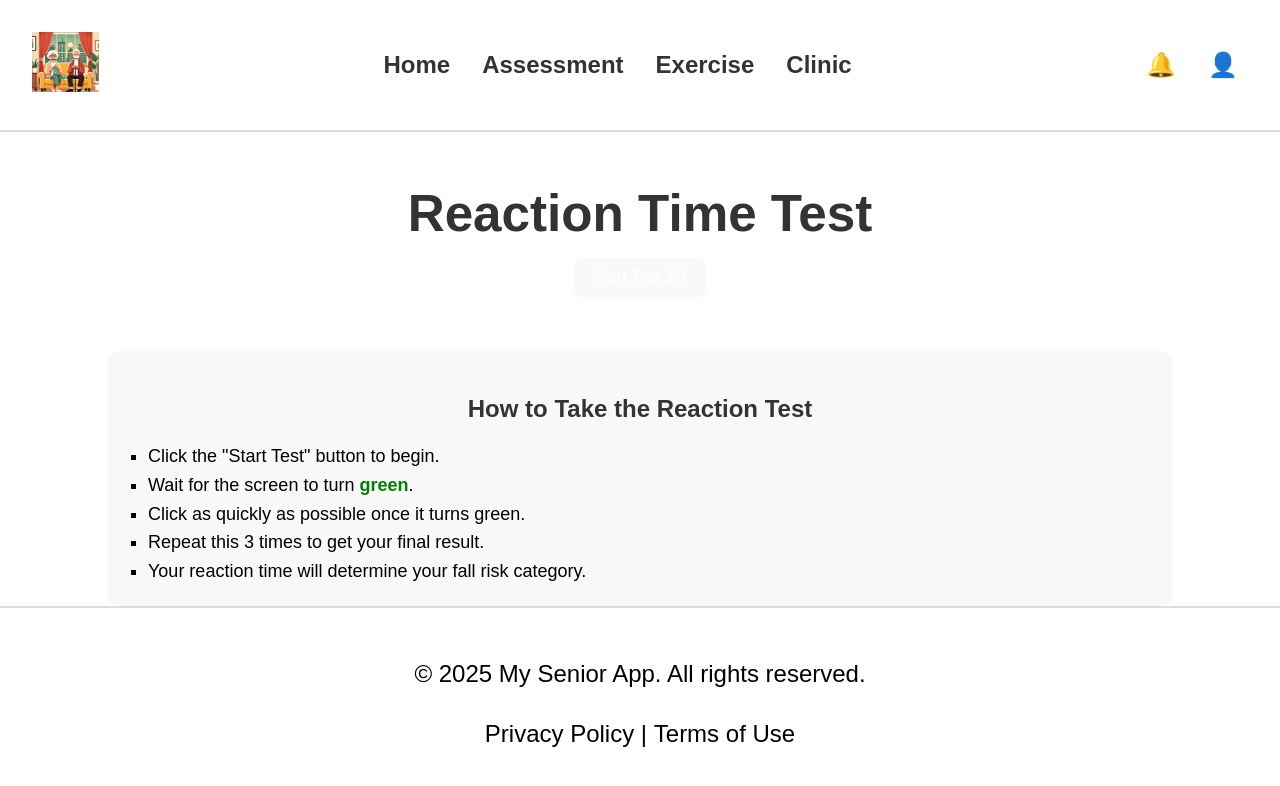
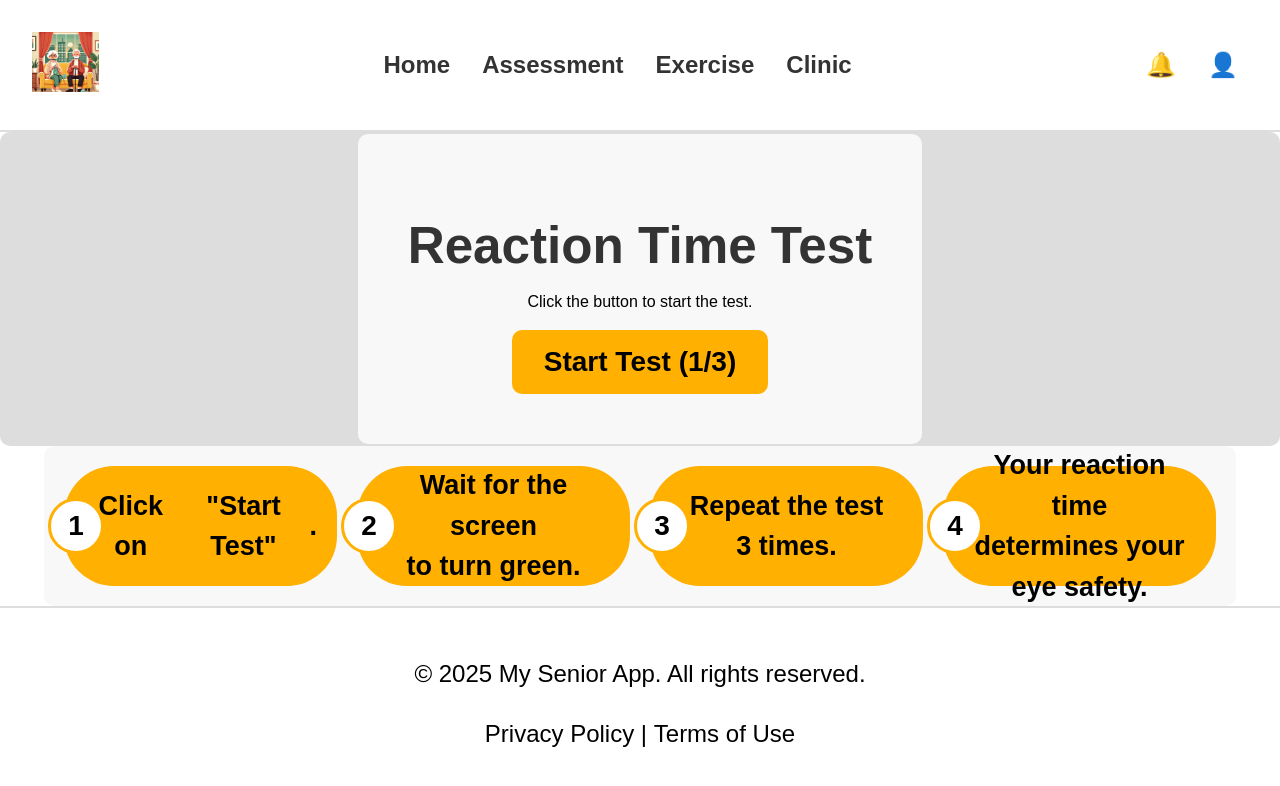
Before and after one commit to JaydenToh/Assignment-2---CNAD-, a React (Vite) app in the folder frontend/: page /reaction in a window 1280 px wide. Shown: the top 786 px of the page. Built offline with nearby package versions, Linux system fonts and the light colour scheme.

Commit message:
Updated ui for reaction time function to be more elderly centric

```diff
--- a/frontend/src/pages/ReactionTime.css
+++ b/frontend/src/pages/ReactionTime.css
@@ -3,106 +3,164 @@
   display: flex;
   flex-direction: column;
   min-height: 100vh;
+  font-family: Arial, sans-serif;
 }
 
-/* Reaction Test Section */
+/* Fullscreen Reaction Test Box */
 .reaction-test-container {
-  width: 80%;
-  margin: auto;
-  padding: 20px;
+  flex: 1;
+  width: 100%;
+  height: 65vh;
+  display: flex;
+  align-items: center;
+  justify-content: center;
   text-align: center;
-  font-family: Arial, sans-serif;
-  flex: 1;
+  user-select: none;
+  cursor: pointer;
+  transition: background-color 0.3s ease-in-out;
+  background-color: #ddd;
+  border-radius: 10px;
 }
 
-/* Instructions Section */
+/* Idle State */
+.reaction-box.idle {
+  background-color: #f8f8f8;
+  padding: 50px;
+  border-radius: 10px;
+  text-align: center;
+}
+
+/* 🔴 Waiting State */
+.reaction-test-container.waiting {
+  background-color: red;
+  color: white;
+}
+
+/* 🟢 Ready State */
+.reaction-test-container.ready {
+  background-color: green;
+  color: white;
+}
+
+/* 🔹 Enlarged Text for "Wait for green" and "CLICK NOW!" */
+.reaction-box.waiting p,
+.reaction-box.ready p {
+  font-size: 48px;
+  font-weight: bold;
+  color: white;
+}
+
+/* ⚠️ Too Soon State */
+.reaction-box.tooSoon {
+  background-color: #ccc; /* Neutral gray */
+  color: black;
+  padding: 50px;
+  border-radius: 10px;
+  text-align: center;
+}
+
+/* 🟡 Yellow Buttons */
+.start-btn {
+  background: #FFB000;
+  color: black;
+  font-size: 28px;
+  padding: 16px 32px;
+  border: none;
+  border-radius: 10px;
+  cursor: pointer;
+  font-weight: bold;
+}
+
+.start-btn:hover {
+  background: #E69B00;
+}
+
+/* 🎯 Result Box */
+.reaction-box.result {
+  background: rgba(255, 255, 255, 0.9);
+  padding: 50px;
+  border-radius: 10px;
+  text-align: center;
+}
+
+/* 🏆 Final Message (Risk Level) */
+.reaction-box.final {
+  padding: 50px;
+  border-radius: 10px;
+  text-align: center;
+  font-size: 36px;
+}
+
+/* 🟢 Risk Level - Good */
+.risk-text.good {
+  color: green;
+}
+
+/* 🟠 Risk Level - Okay */
+.risk-text.okay {
+  color: orange;
+}
+
+/* 🔴 Risk Level - High Risk */
+.risk-text.high-risk {
+  color: red;
+}
+
+/* Enlarged Text */
+.big-text {
+  font-size: 32px;
+  font-weight: bold;
+}
+
+/* 🟡 Yellow Bubble Styled Instructions */
 .instructions-container {
-  width: 80%;
+  display: flex;
+  justify-content: center;
+  align-items: center;
+  gap: 20px;
+  width: 90%;
+  max-width: 1800px;
   margin: auto;
   padding: 20px;
   background: #f8f8f8;
   border-radius: 10px;
-  text-align: left;
-  font-family: Arial, sans-serif;
-}
-
-.instructions-container h2 {
-  text-align: center;
-  color: #333;
-}
-
-.instructions-container ul {
-  list-style-type: square;
-  padding-left: 20px;
-  font-size: 18px;
-  line-height: 1.6;
-}
-
-.instructions-container .green-text {
-  color: green;
-  font-weight: bold;
-}
-
-/* Headings */
-h1 {
-  color: #333;
-  margin-bottom: 15px;
-}
-
-/* Reaction Box */
-.reaction-box {
-  width: 200px;
-  height: 200px;
-  margin: 20px auto;
-  border-radius: 10px;
-  display: none;
-  cursor: pointer;
-}
-
-/* State Styles */
-.reaction-box.waiting {
-  background-color: red;
-  display: block;
-}
-
-.reaction-box.ready {
-  background-color: green;
-  display: block;
-}
-
-/* Buttons */
-button {
-  background: #008CBA;
-  color: white;
-  border: none;
-  padding: 12px 15px;
-  cursor: pointer;
-  font-size: 16px;
-  border-radius: 5px;
-}
-
-button:hover {
-  background: #005f73;
-}
-
-/* Reaction Time Result */
-.result-message {
-  font-size: 24px;
-  font-weight: bold;
-  margin-top: 20px;
-  padding: 10px;
-  border-radius: 5px;
   text-align: center;
 }
 
-.result-message.good {
-  color: green;
+/* 🟡 Individual Instruction Steps */
+.instruction-step {
+  flex: 1;
+  display: flex;
+  align-items: center;
+  justify-content: center;
+  font-size: 27px;
+  font-weight: bold;
+  text-align: center;
+  padding: 20px;
+  width: 220px;
+  height: 80px;
+  border-radius: 50px;
+  background-color: #FFB000;
+  color: black;
+  position: relative;
 }
 
-.result-message.okay {
-  color: orange;
+/* 🏷️ Bigger Bubble Number */
+.instruction-step::before {
+  content: attr(data-step);
+  position: absolute;
+  left: -16px;
+  top: 50%;
+  transform: translateY(-50%);
+  background: white;
+  color: #000000;
+  font-weight: bold;
+  font-size: 28px; /* Increased font size */
+  width: 50px; /* Increased bubble size */
+  height: 50px; /* Increased bubble size */
+  border-radius: 50%;
+  display: flex;
+  align-items: center;
+  justify-content: center;
+  border: 3px solid #FFB000; /* Slightly thicker border */
 }
-
-.result-message.high-risk {
-  color: red;
-}
--- a/frontend/src/pages/ReactionTime.jsx
+++ b/frontend/src/pages/ReactionTime.jsx
@@ -4,18 +4,21 @@ import Header from "./Header";
 import Footer from "./Footer";
 
 const ReactionTimeTest = () => {
-  const [gameState, setGameState] = useState("idle"); // 'idle' | 'waiting' | 'ready'
+  const [gameState, setGameState] = useState("idle"); // 'idle' | 'waiting' | 'tooSoon' | 'ready' | 'result' | 'complete'
   const [reactionTimes, setReactionTimes] = useState([]); // Stores multiple attempts
   const [startTime, setStartTime] = useState(null);
   const [timeoutId, setTimeoutId] = useState(null);
   const [attempts, setAttempts] = useState(0); // Track 3 attempts
+  const [currentReactionTime, setCurrentReactionTime] = useState(null);
   const [finalMessage, setFinalMessage] = useState("");
 
   const startTest = () => {
     if (attempts >= 3) return; // Limit to 3 turns
 
     setGameState("waiting");
-    const randomDelay = Math.floor(Math.random() * 3000) + 2000; // Random delay (2s-5s)
+    setCurrentReactionTime(null);
+
+    const randomDelay = Math.floor(Math.random() * 3000) + 2000; // 2s-5s delay
 
     const id = setTimeout(() => {
       setStartTime(Date.now());
@@ -28,16 +31,20 @@ const ReactionTimeTest = () => {
   const handleClick = () => {
     if (gameState === "waiting") {
       clearTimeout(timeoutId);
-      setGameState("idle");
-      alert("Too soon! Try again.");
-    } else if (gameState === "ready") {
-      const timeTaken = Date.now() - startTime;
+      setGameState("tooSoon"); // Change state to tooSoon
+      return;
+    }
+
+    if (gameState === "ready") {
+      const timeTaken = (Date.now() - startTime) / 1000; // Convert ms to seconds
+      setCurrentReactionTime(timeTaken.toFixed(2) + " seconds"); // Round to 2 decimal places
       setReactionTimes([...reactionTimes, timeTaken]);
       setAttempts(attempts + 1);
-      setGameState("idle");
 
       if (attempts === 2) {
         calculateFinalScore([...reactionTimes, timeTaken]);
+      } else {
+        setGameState("result"); // Switch to result screen
       }
     }
   };
@@ -45,10 +52,11 @@ const ReactionTimeTest = () => {
   const calculateFinalScore = async (times) => {
     const total = times.reduce((sum, time) => sum + time, 0);
     let message = "Good";
-    if (total >= 20000) message = "High Risk";
-    else if (total >= 15000) message = "Okay";
+    if (total >= 20) message = "High Risk"; // Adjusted for seconds
+    else if (total >= 15) message = "Okay";
 
     setFinalMessage(message);
+    setGameState("complete"); // Change gameState to "complete"
 
     // Save to backend
     try {
@@ -72,31 +80,70 @@ const ReactionTimeTest = () => {
     <div className="reaction-test-page">
       <Header />
 
-      {/* Reaction Time Test Section */}
-      <div className="reaction-test-container">
-        <h1>Reaction Time Test</h1>
-        {attempts < 3 && <button onClick={startTest}>Start Test {attempts + 1}/3</button>}
-        {gameState === "waiting" && <p>Wait for the color to change...</p>}
-        {gameState === "ready" && <p>CLICK NOW!</p>}
-        <div className={`reaction-box ${gameState}`} onClick={handleClick}></div>
+      {/* Reaction Test Box (TOP) */}
+      <div className={`reaction-test-container ${gameState}`} onClick={gameState === "ready" || gameState === "waiting" ? handleClick : null}>
+        {gameState === "idle" && (
+          <div className="reaction-box idle">
+            <h1>Reaction Time Test</h1>
+            <p>Click the button to start the test.</p>
+            <button className="start-btn" onClick={startTest}>
+              Start Test ({attempts + 1}/3)
+            </button>
+          </div>
+        )}
 
-        {finalMessage && (
-          <p className={`result-message ${finalMessage.toLowerCase()}`}>
-            Your risk level: {finalMessage}
-          </p>
+        {gameState === "waiting" && (
+          <div className="reaction-box waiting">
+            <p className="big-white-text">Wait for <br /> green...</p>
+          </div>
+        )}
+
+        {gameState === "tooSoon" && (
+          <div className="reaction-box tooSoon">
+            <p className="big-text">Clicked too soon!</p>
+            <button className="start-btn" onClick={startTest}>Try Again</button>
+          </div>
+        )}
+
+        {gameState === "ready" && (
+          <div className="reaction-box ready">
+            <p className="big-white-text">CLICK NOW!</p>
+          </div>
+        )}
+
+        {gameState === "result" && (
+          <div className="reaction-box result">
+            <p className="big-text">Your reaction time: <strong>{currentReactionTime}</strong></p>
+            <button className="start-btn" onClick={startTest}>
+              Next Test ({attempts + 1}/3)
+            </button>
+          </div>
+        )}
+
+        {gameState === "complete" && (
+          <div className={`reaction-box final ${finalMessage.toLowerCase().replace(" ", "-")}`}>
+            <h1>Test Complete!</h1>
+            <p className="big-text">Your Risk Level:</p>
+            <h2 className={`risk-text ${finalMessage.toLowerCase().replace(" ", "-")}`}>{finalMessage}</h2>
+          </div>
         )}
       </div>
 
-      {/* Instructions Section */}
+      {/* Instructions Section (BOTTOM) */}
       <div className="instructions-container">
-        <h2>How to Take the Reaction Test</h2>
-        <ul>
-          <li>Click the "Start Test" button to begin.</li>
-          <li>Wait for the screen to turn <span className="green-text">green</span>.</li>
-          <li>Click as quickly as possible once it turns green.</li>
-          <li>Repeat this 3 times to get your final result.</li>
-          <li>Your reaction time will determine your fall risk category.</li>
-        </ul>
+        <div className="instruction-step" data-step="1">
+          Click on <span className="highlight">"Start Test"</span>.
+        </div>
+        <div className="instruction-step" data-step="2">
+          Wait for the screen <br /> to turn green.
+        </div>
+        <div className="instruction-step" data-step="3">
+          Repeat the test <br /> 3 times.
+        </div>
+        <div className="instruction-step" data-step="4">
+          Your reaction time <br />determines your eye safety.
+        </div>
+
       </div>
 
       <Footer />
```
